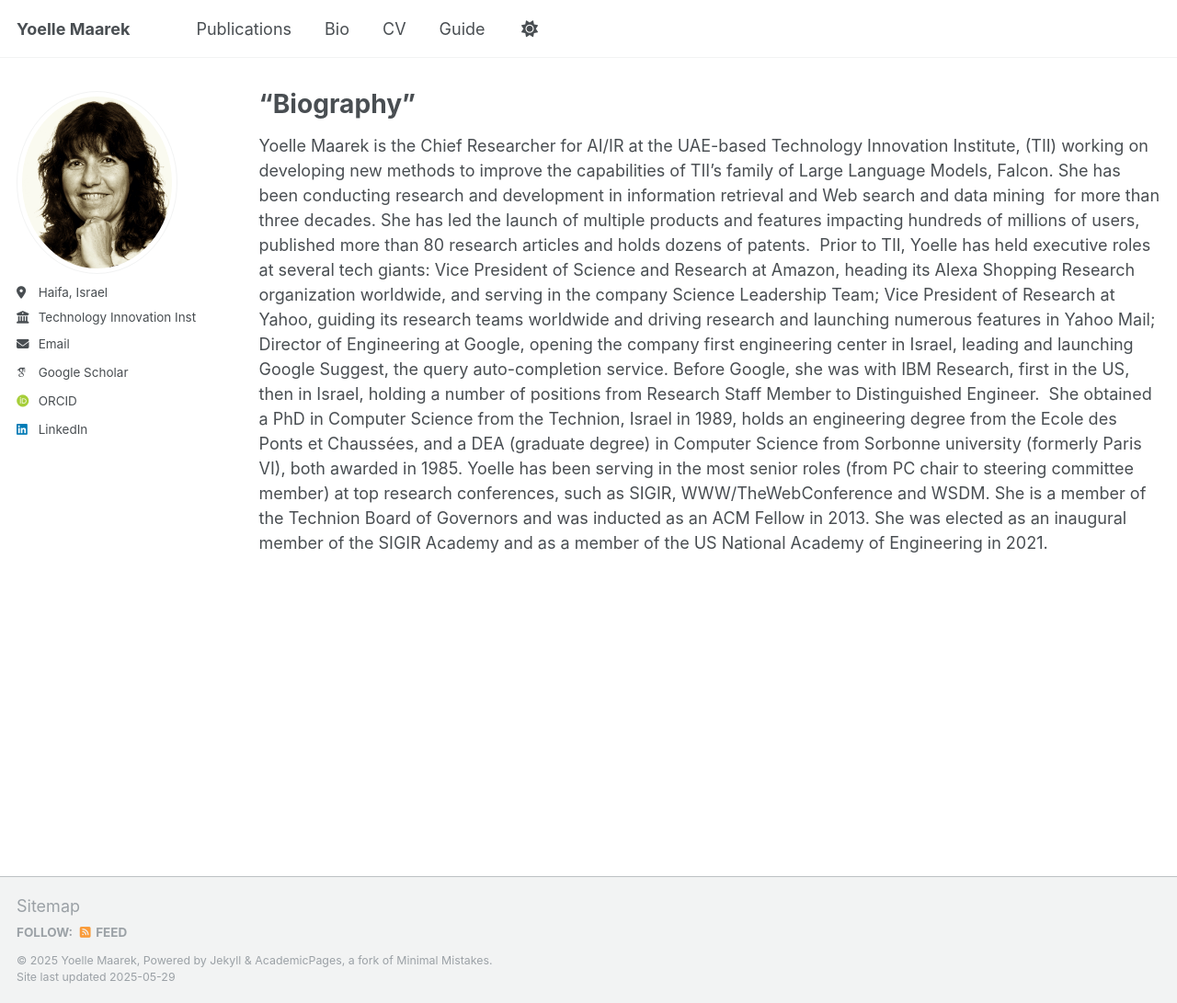
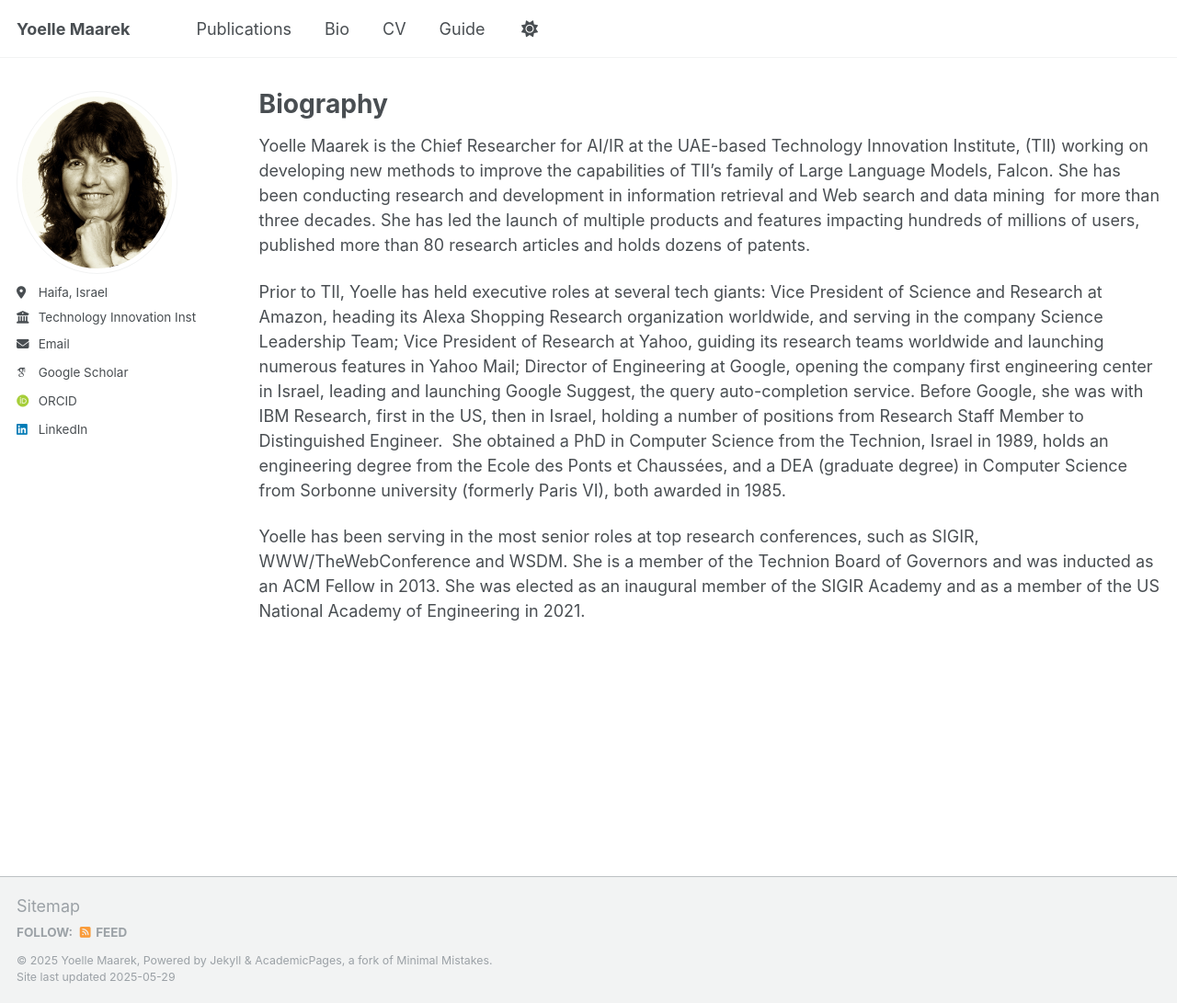
Before and after one commit to yoellemaarek/homepage, a Jekyll site: the page built from _pages/bio.md, in a window 1280 px wide and 1091 px high. Shown: the whole window at 92% size. Built offline with Jekyll 4.4.1, drawn with Linux system fonts in a browser that asks for light colours; some web fonts are replaced.

Commit message:
Update bio.md

```diff
--- a/_pages/bio.md
+++ b/_pages/bio.md
@@ -1,6 +1,6 @@
 ---
 layout: archive
-title: “Biography”
+title: "Biography"
 permalink: /bio/
 author_profile: true
 redirect_from:
@@ -10,6 +10,8 @@
 {% include base_path %}
 
 Yoelle Maarek is the Chief Researcher for AI/IR at the UAE-based Technology Innovation Institute, (TII) working on developing new methods to improve the capabilities of TII’s family of Large Language Models, Falcon. She has been conducting research and development in information retrieval and Web search and data mining  for more than three decades. She has led the launch of multiple products and features impacting hundreds of millions of users, published more than 80 research articles and holds dozens of patents.
-Prior to TII, Yoelle has held executive roles at several tech giants: Vice President of Science and Research at Amazon, heading its Alexa Shopping Research organization worldwide, and serving in the company Science Leadership Team; Vice President of Research at Yahoo, guiding its research teams worldwide and driving research and launching numerous features in Yahoo Mail; Director of Engineering at Google, opening the company first engineering center in Israel, leading and launching Google Suggest, the query auto-completion service. Before Google, she was with IBM Research, first in the US, then in Israel, holding a number of positions from Research Staff Member to Distinguished Engineer.
+
+Prior to TII, Yoelle has held executive roles at several tech giants: Vice President of Science and Research at Amazon, heading its Alexa Shopping Research organization worldwide, and serving in the company Science Leadership Team; Vice President of Research at Yahoo, guiding its research teams worldwide and launching numerous features in Yahoo Mail; Director of Engineering at Google, opening the company first engineering center in Israel, leading and launching Google Suggest, the query auto-completion service. Before Google, she was with IBM Research, first in the US, then in Israel, holding a number of positions from Research Staff Member to Distinguished Engineer.
 She obtained a PhD in Computer Science from the Technion, Israel in 1989, holds an engineering degree from the Ecole des Ponts et Chaussées, and a DEA (graduate degree) in Computer Science from Sorbonne university (formerly Paris VI), both awarded in 1985.
-Yoelle has been serving in the most senior roles (from PC chair to steering committee member) at top research conferences, such as SIGIR, WWW/TheWebConference and WSDM. She is a member of the Technion Board of Governors and was inducted as an ACM Fellow in 2013. She was elected as an inaugural member of the SIGIR Academy and as a member of the US National Academy of Engineering in 2021.
+
+Yoelle has been serving in the most senior roles at top research conferences, such as SIGIR, WWW/TheWebConference and WSDM. She is a member of the Technion Board of Governors and was inducted as an ACM Fellow in 2013. She was elected as an inaugural member of the SIGIR Academy and as a member of the US National Academy of Engineering in 2021.
```
